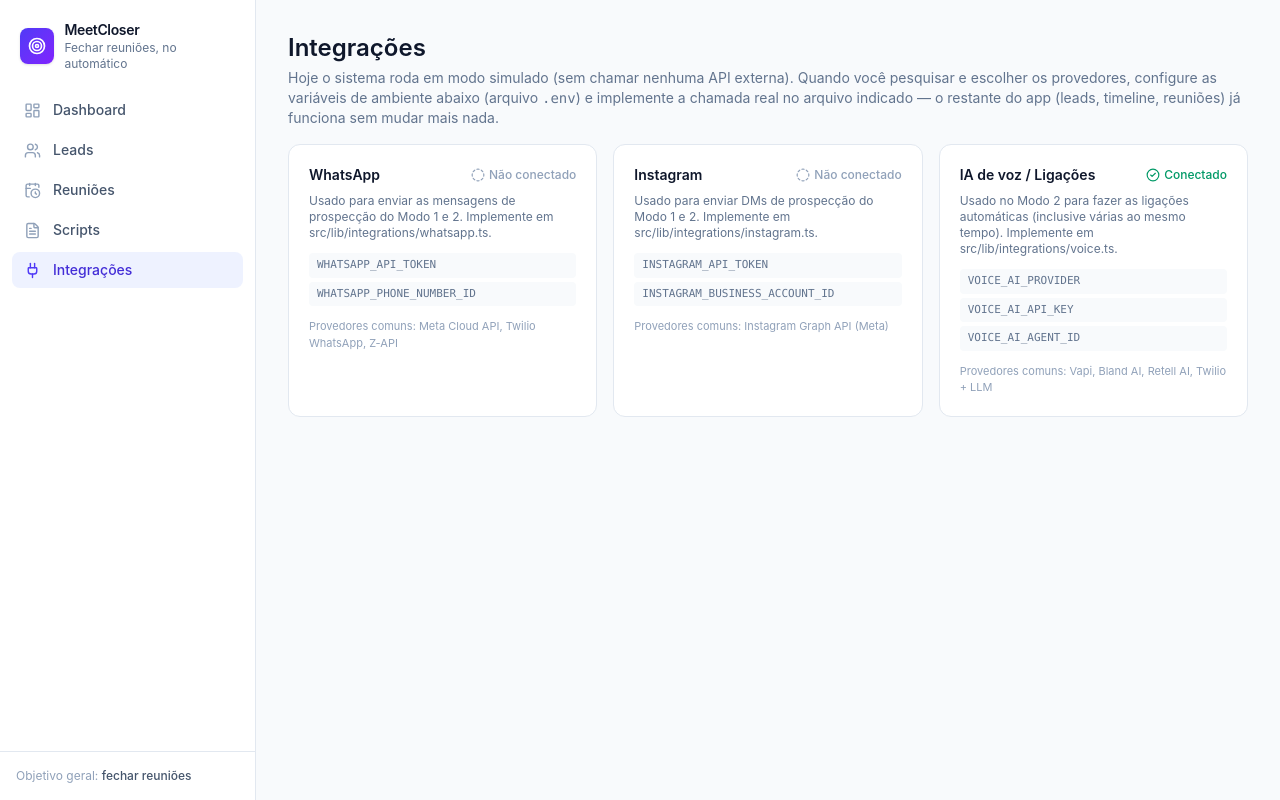
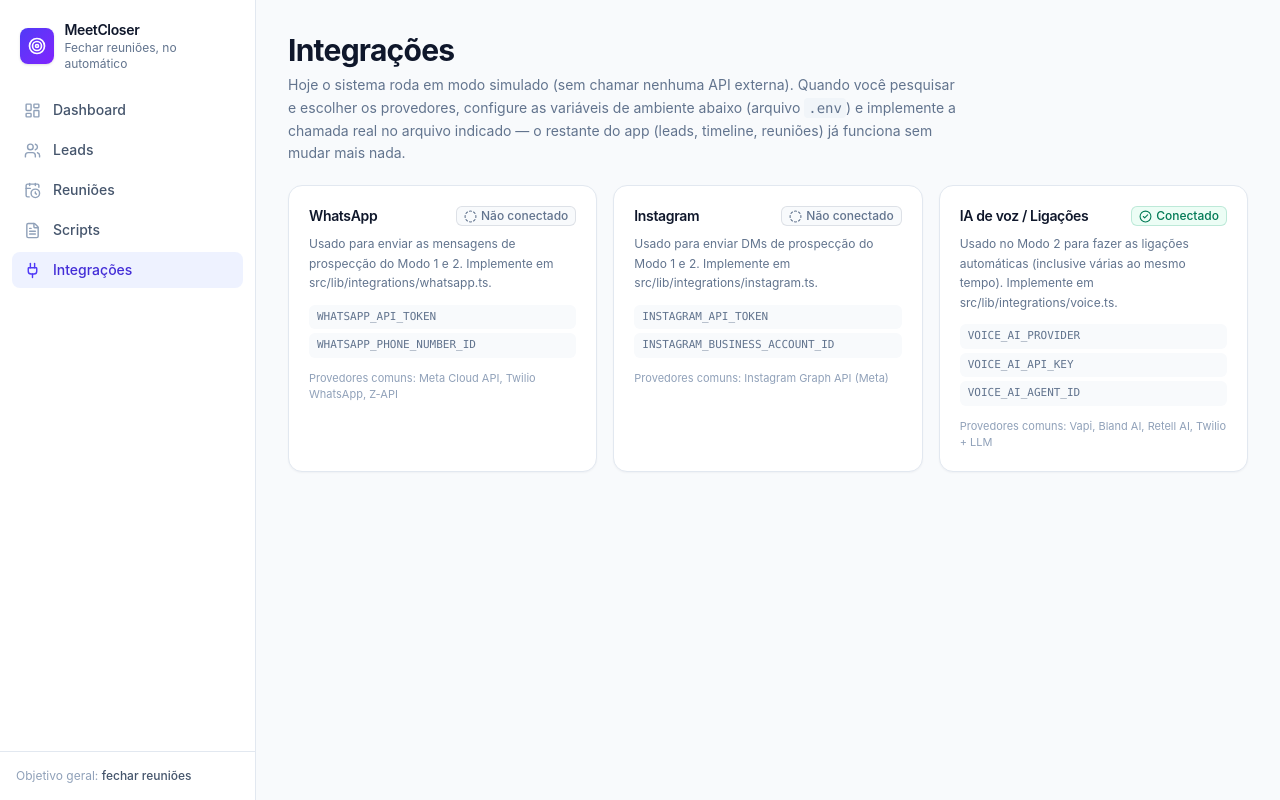
Before and after one commit to Murillooh/Agente-IA-WhatsApp, a Next.js app: page /settings/integrations in a window 1280 px wide. Built offline with nearby package versions, Linux system fonts and the light colour scheme; no server answers.

Commit message:
style: redesign visual da tela de Integrações
Cards padronizados com .card, badge de status (Conectado/Não conectado)
no padrão ring usado no resto do app.

Co-Authored-By: Claude Sonnet 5 <noreply@anthropic.com>

```diff
--- a/src/app/settings/integrations/page.tsx
+++ b/src/app/settings/integrations/page.tsx
@@ -31,15 +31,15 @@ const integrations = [
 
 export default function IntegrationsPage() {
   return (
-    <div className="space-y-4">
+    <div className="space-y-5">
       <div>
-        <h1 className="text-2xl font-semibold text-slate-900">Integrações</h1>
-        <p className="mt-1 text-sm text-slate-500">
+        <h1 className="text-3xl font-bold tracking-tight text-slate-900">Integrações</h1>
+        <p className="mt-1.5 max-w-2xl text-sm leading-relaxed text-slate-500">
           Hoje o sistema roda em modo simulado (sem chamar nenhuma API externa). Quando
           você pesquisar e escolher os provedores, configure as variáveis de ambiente
-          abaixo (arquivo <code>.env</code>) e implemente a chamada real no arquivo
-          indicado — o restante do app (leads, timeline, reuniões) já funciona sem
-          mudar mais nada.
+          abaixo (arquivo <code className="rounded bg-slate-100 px-1 py-0.5">.env</code>) e
+          implemente a chamada real no arquivo indicado — o restante do app (leads,
+          timeline, reuniões) já funciona sem mudar mais nada.
         </p>
       </div>
 
@@ -47,25 +47,25 @@ export default function IntegrationsPage() {
         {integrations.map((i) => {
           const connected = Boolean(process.env[i.key]);
           return (
-            <div key={i.key} className="rounded-xl border border-slate-200 bg-white p-5">
+            <div key={i.key} className="card p-5">
               <div className="flex items-center justify-between">
-                <p className="text-sm font-semibold text-slate-900">{i.name}</p>
+                <p className="text-sm font-semibold tracking-tight text-slate-900">{i.name}</p>
                 {connected ? (
-                  <span className="flex items-center gap-1 text-xs font-medium text-emerald-600">
-                    <CheckCircle2 size={14} /> Conectado
+                  <span className="inline-flex items-center gap-1 rounded-md bg-emerald-50 px-2 py-0.5 text-xs font-medium text-emerald-700 ring-1 ring-inset ring-emerald-600/20">
+                    <CheckCircle2 size={13} /> Conectado
                   </span>
                 ) : (
-                  <span className="flex items-center gap-1 text-xs font-medium text-slate-400">
-                    <CircleDashed size={14} /> Não conectado
+                  <span className="inline-flex items-center gap-1 rounded-md bg-slate-50 px-2 py-0.5 text-xs font-medium text-slate-500 ring-1 ring-inset ring-slate-600/15">
+                    <CircleDashed size={13} /> Não conectado
                   </span>
                 )}
               </div>
-              <p className="mt-2 text-xs text-slate-500">{i.description}</p>
+              <p className="mt-2 text-xs leading-relaxed text-slate-500">{i.description}</p>
               <div className="mt-3 space-y-1">
                 {i.envVars.map((v) => (
                   <code
                     key={v}
-                    className="block rounded bg-slate-50 px-2 py-1 text-[11px] text-slate-500"
+                    className="block rounded-md bg-slate-50 px-2 py-1 text-[11px] text-slate-500"
                   >
                     {v}
                   </code>
```
